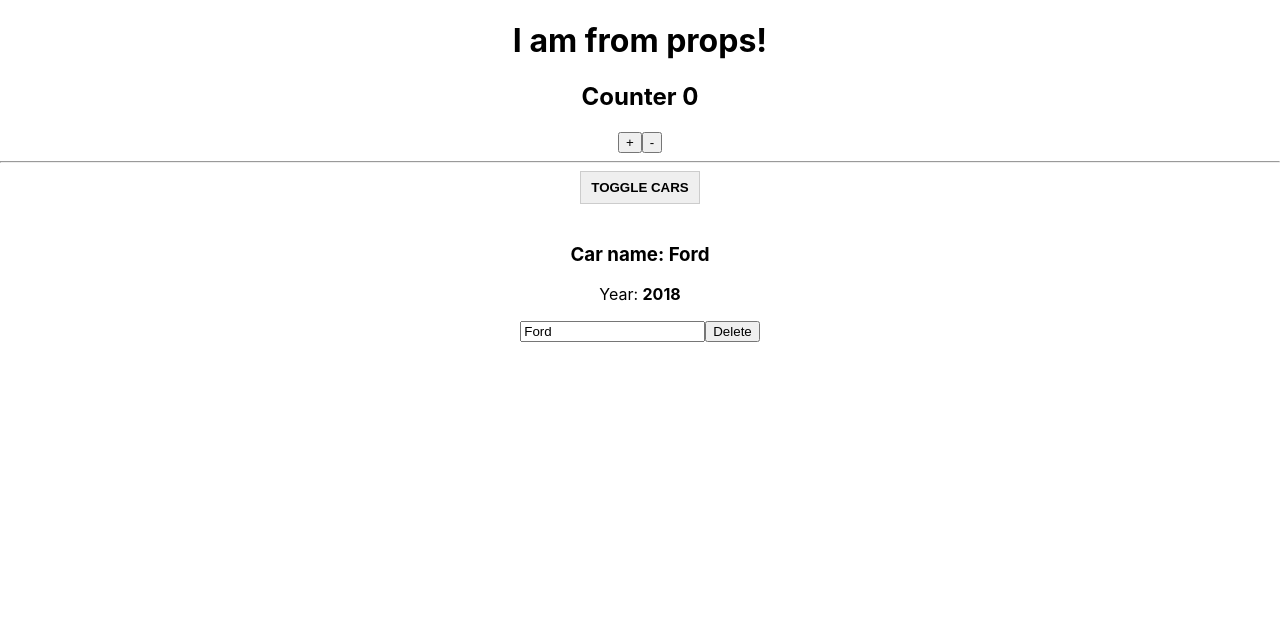
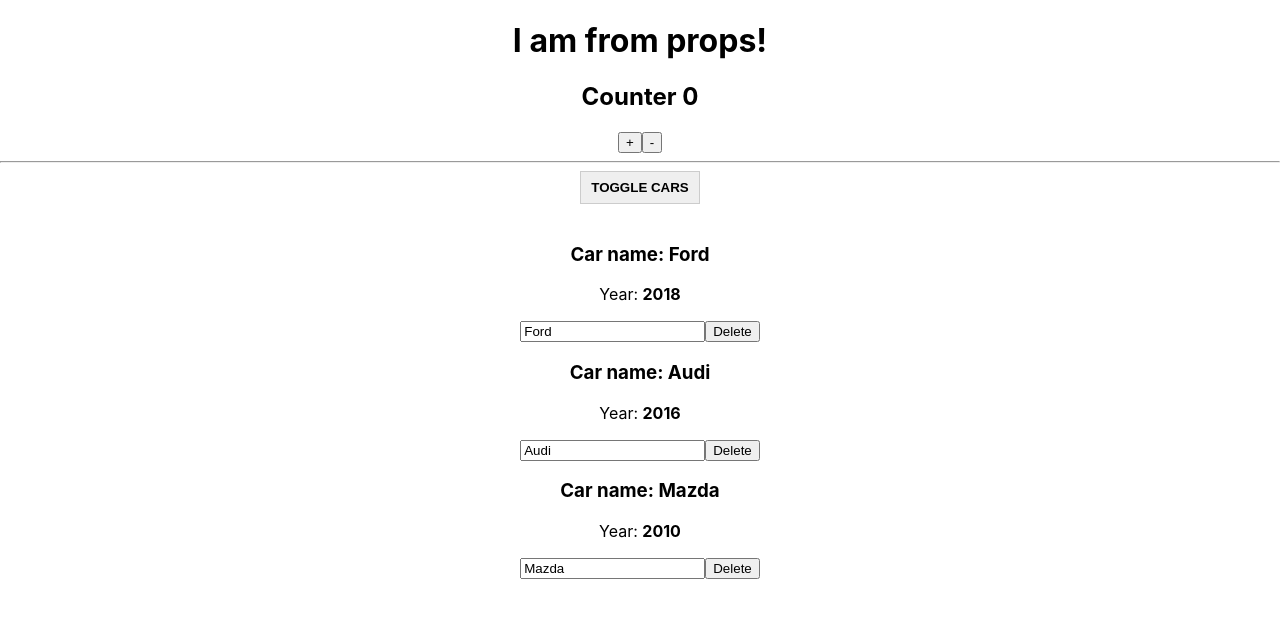
Before and after one commit to Abraklion/tutorial-react-zero-to-professional, a React app in the folder block_5/my-app/: page / in a window 1280 px wide. Both pictures are taken after a click on the button "TOGGLE CARS". Shown: the top 618 px of the page. Built offline with nearby package versions, Linux system fonts and the light colour scheme.

Commit message:
Блок 5. Теория. Компоненты React | Урок 13. Валидация параметров с PropTypes

```diff
--- a/block_5/my-app/package.json
+++ b/block_5/my-app/package.json
@@ -38,6 +38,7 @@
     "postcss-normalize": "^10.0.1",
     "postcss-preset-env": "^7.0.1",
     "prompts": "^2.4.2",
+    "prop-types": "^15.8.1",
     "react": "^18.2.0",
     "react-app-polyfill": "^3.0.0",
     "react-dev-utils": "^12.0.1",
--- a/block_5/my-app/src/App.js
+++ b/block_5/my-app/src/App.js
@@ -16,8 +16,8 @@ class App extends Component {
     this.state = {
       cars: [
         {name: 'Ford', year: 2018},
-        // {name: 'Audi', year: 2016},
-        // {name: 'Mazda', year: 2010}
+        {name: 'Audi', year: 2016},
+        {name: 'Mazda', year: 2010}
       ],
       pageTitle: 'React components',
       showCars: false
--- a/block_5/my-app/src/Car/Car.js
+++ b/block_5/my-app/src/Car/Car.js
@@ -2,7 +2,19 @@ import React from 'react'
 import classes from './Car.css'
 import withClass from '../hoc/withClass'
 
+import PropTypes from 'prop-types';
+
 class Car extends React.Component {
+
+  /**
+   * Кокого типа свойства принимает компонент (строгая типизация)
+   * */
+  static propTypes = {
+    name: PropTypes.string,
+    year: PropTypes.number,
+    onDelete: PropTypes.func,
+    onChangeName: PropTypes.func
+  };
 
   state = {
     isHovered: false
```
Also changed, not shown: 1 other file (tests, documents, lock files or other folders).
